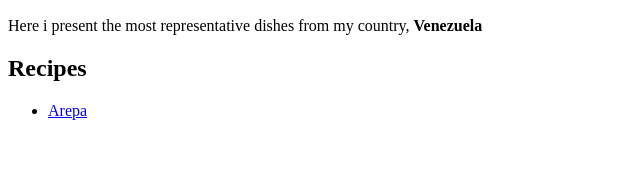
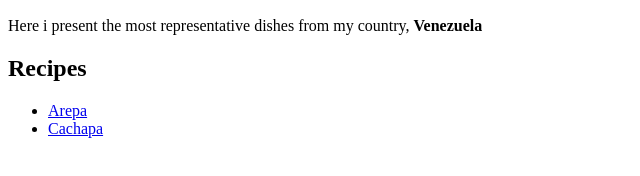
Before and after one commit to Manucci25/odin-recipes, a plain HTML site: page index.html in a window 1280 px wide. Shown: the part 358-534 px from the top of the page, without its empty margins (0-640 px from the left). Drawn offline with Linux system fonts and the light colour scheme.

Commit message:
Add cachapa link

```diff
--- a/index.html
+++ b/index.html
@@ -19,7 +19,8 @@
 
     <ul>
         <li><a href="./arepa.html">Arepa</a></li>
-
+        <li><a href="cachapa.html">Cachapa</a>
+        </li>
     </ul>
 
 </body>
```
